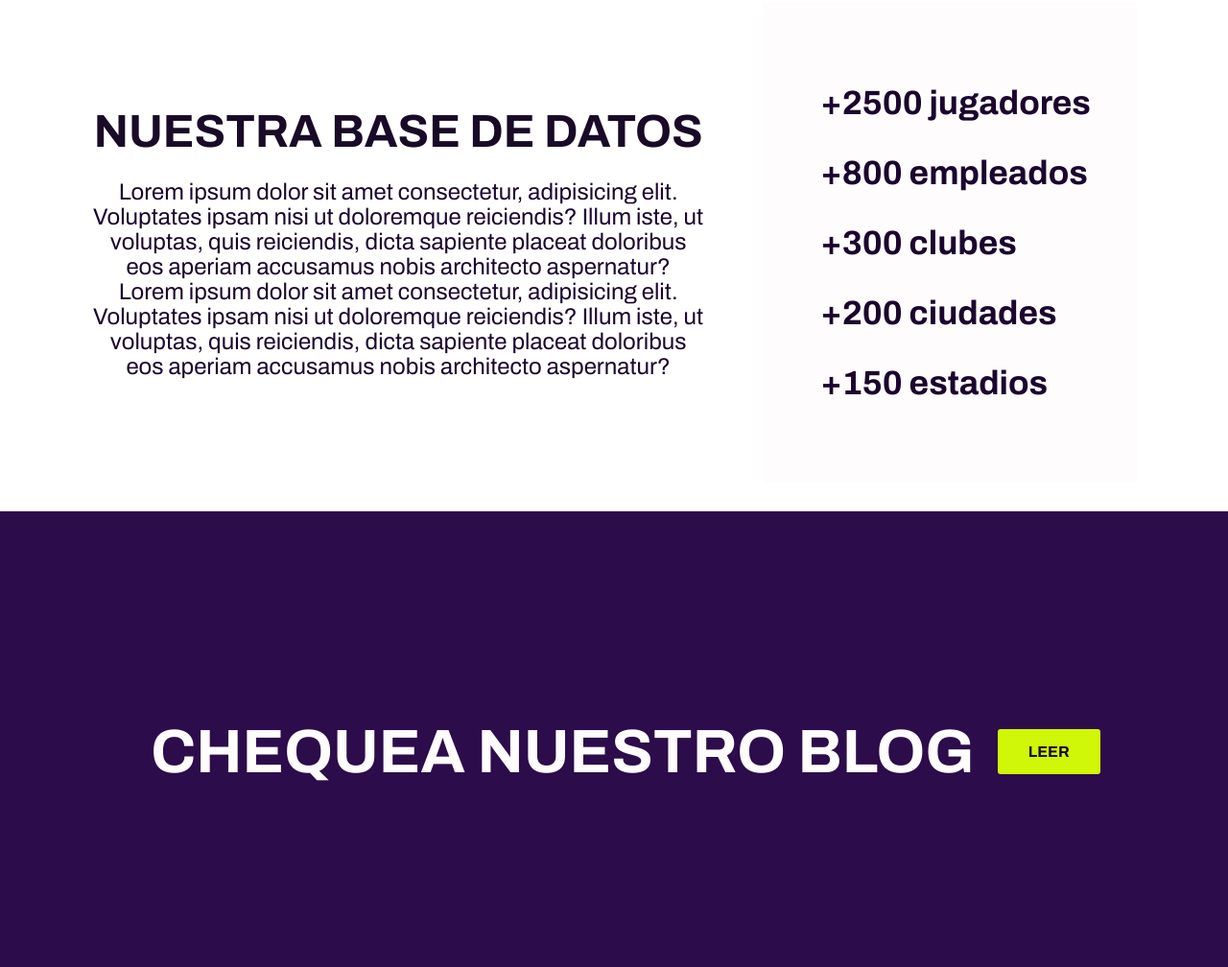
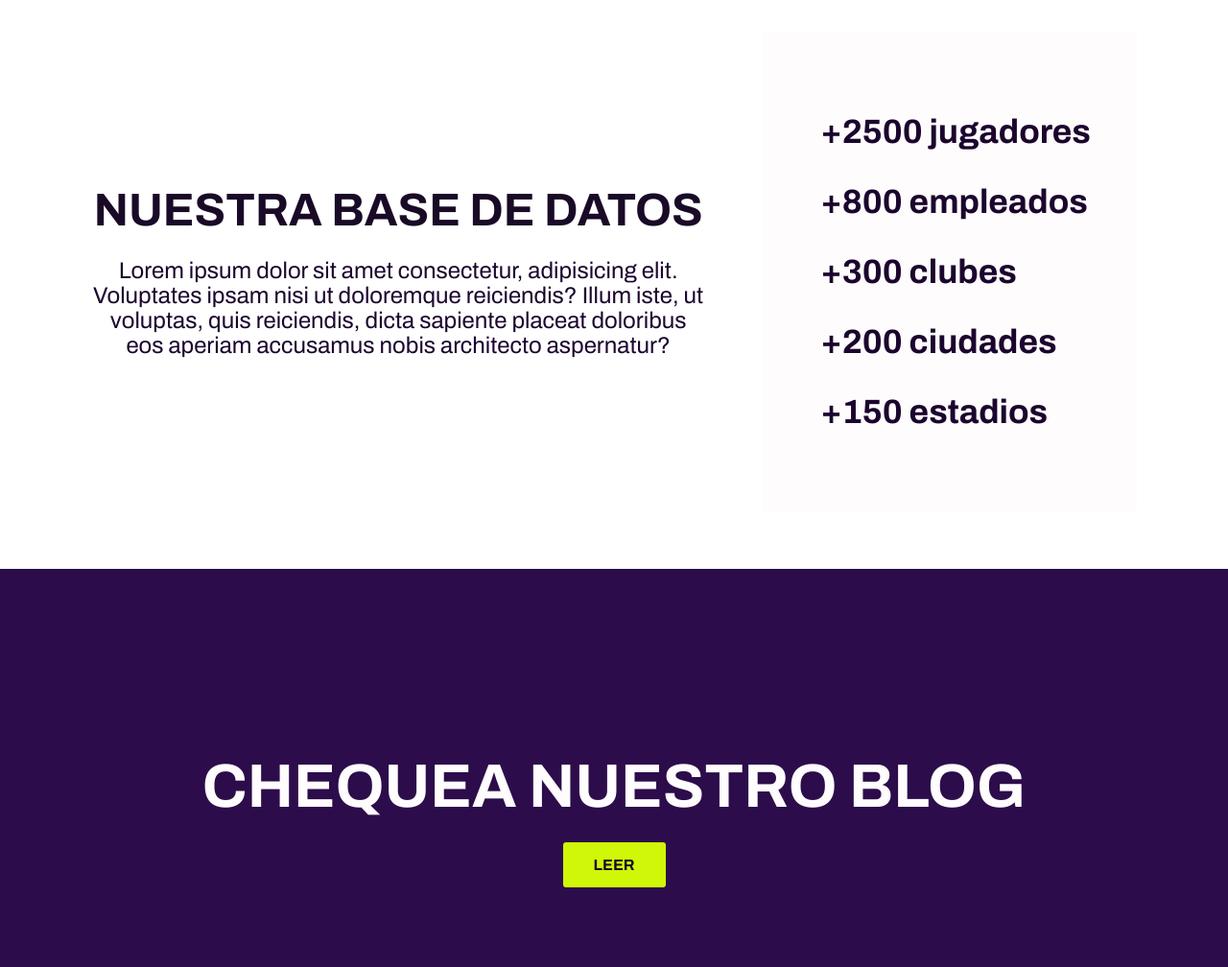
Before and after one commit to franciccone/football-manager-ecuador, a website: page index.html in a window 1280 px wide. Shown: the part 884-1892 px from the top of the page at 96% size. Drawn offline with Linux system fonts and the light colour scheme.

Commit message:
Change stars section display

```diff
--- a/index.html
+++ b/index.html
@@ -55,7 +55,6 @@
 
             <div class="stars-text">
                 <h2 class="stars-title">NUESTRA BASE DE DATOS</h2>
-                <p class="stars-paragraph">Lorem ipsum dolor sit amet consectetur, adipisicing elit. Voluptates ipsam nisi ut doloremque reiciendis? Illum iste, ut voluptas, quis reiciendis, dicta sapiente placeat doloribus eos aperiam accusamus nobis architecto aspernatur?</p>
                 <p class="stars-paragraph">Lorem ipsum dolor sit amet consectetur, adipisicing elit. Voluptates ipsam nisi ut doloremque reiciendis? Illum iste, ut voluptas, quis reiciendis, dicta sapiente placeat doloribus eos aperiam accusamus nobis architecto aspernatur?</p>
             </div>
 
--- a/scss/_checkblog.scss
+++ b/scss/_checkblog.scss
@@ -9,9 +9,9 @@
     width: auto;
     padding: 1em 1em;
     background-color: var(--color-russian-purple);
-    @include desktop {
-        flex-direction: row;
-    }
+    // @include desktop {
+    //     flex-direction: row;
+    // }
 }
 
 .check-blog-box {
--- a/scss/_stars.scss
+++ b/scss/_stars.scss
@@ -2,9 +2,14 @@
 
 .stars-section {
     display: flex;
-    flex-direction: row;
+    flex-direction: column;
     align-items: center;
     justify-content: center;
+    margin: 30px 0;
+    @include tablet {
+        display: flex;
+        flex-direction: row;
+    }
 }
 
 .stars-text {
@@ -20,6 +25,7 @@
     font-size: 3rem;
     color: var(--color-dark-purple);
     margin-bottom: 0.5em;
+    text-align: center;
 }
 
 .stars-paragraph {
```
Also changed, not shown: css/main.css.
